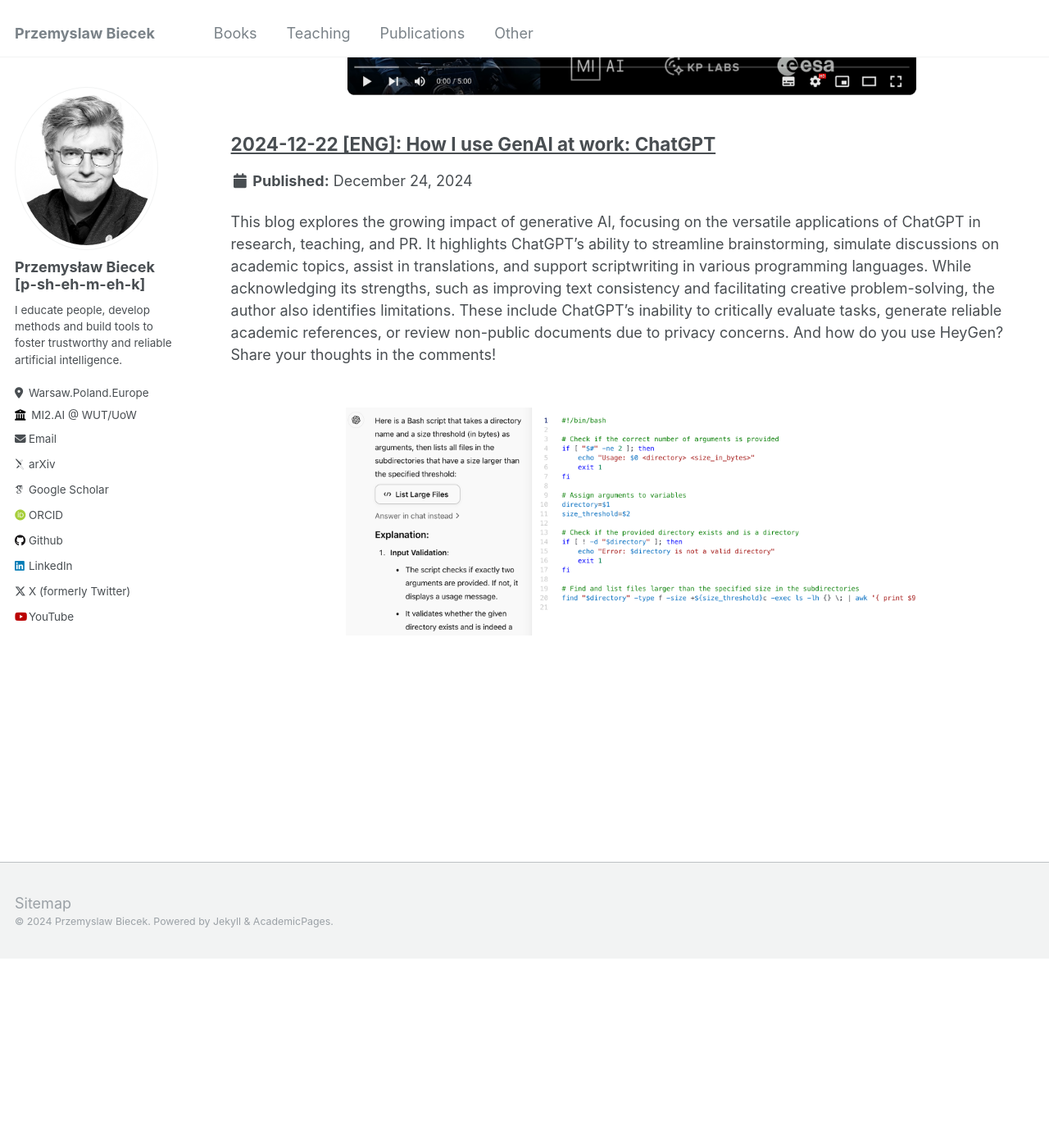
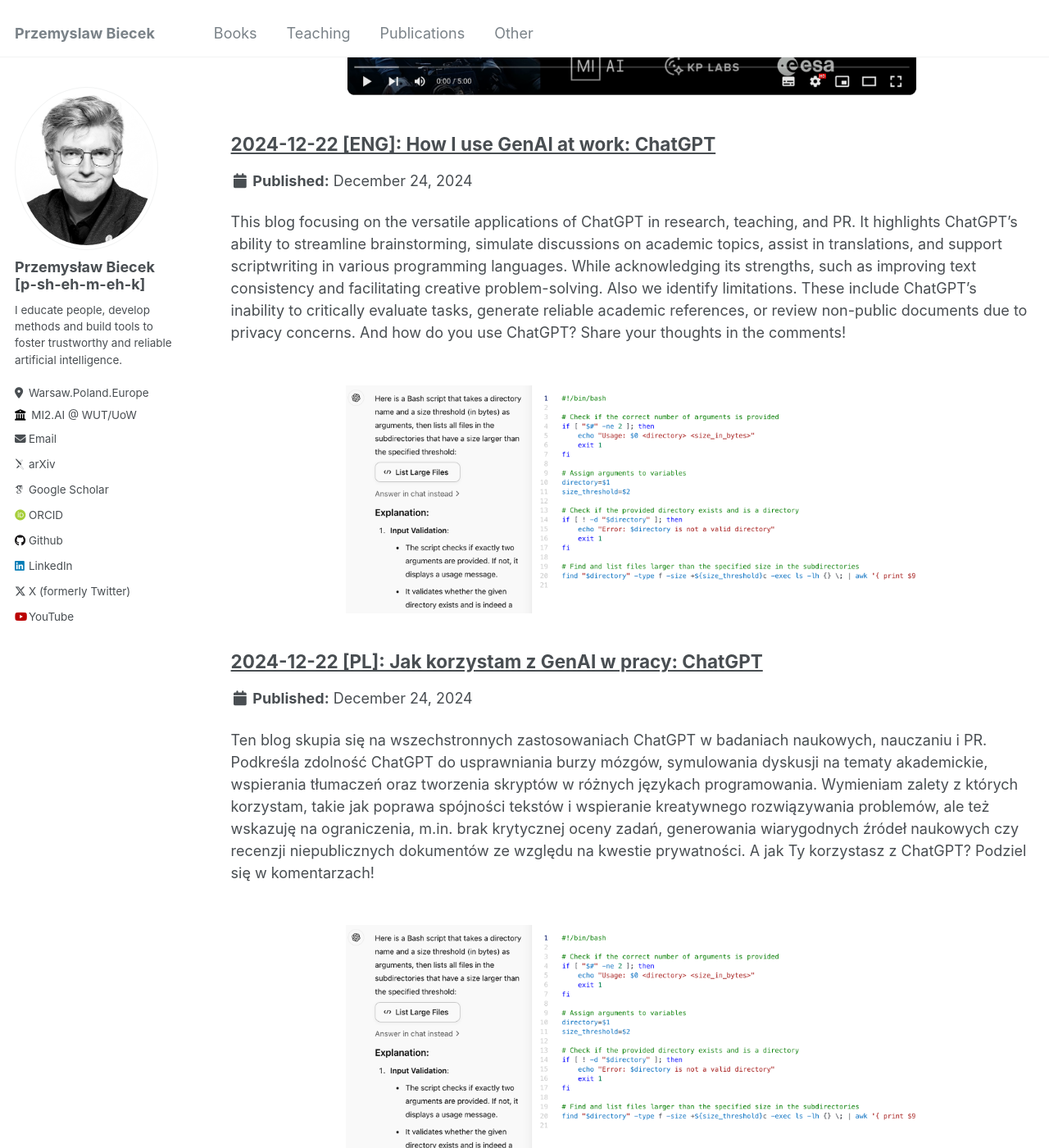
Before and after one commit to pbiecek/pbiecek.github.io, a Jekyll site: the page built from _pages/portfolio.html, in a window 1280 px wide and 1400 px high, scrolled down 4321 px. Shown: the whole window at 82% size. Built offline with Jekyll 4.4.1, drawn with Linux system fonts in a browser that asks for light colours; some web fonts are replaced; before the commit the page ends 5490 px from its top, so only the background shows below that; some of the changed lines change nothing that is shown.

Commit message:
dodana wersja polska

```diff
--- a/_portfolio/20241224_GenAI_ChatGPT.md
+++ b/_portfolio/20241224_GenAI_ChatGPT.md
@@ -1,6 +1,6 @@
 ---
 title: "2024-12-22 [ENG]: How I use GenAI at work: ChatGPT"
-excerpt: "This blog explores the growing impact of generative AI, focusing on the versatile applications of ChatGPT in research, teaching, and PR. It highlights ChatGPT's ability to streamline brainstorming, simulate discussions on academic topics, assist in translations, and support scriptwriting in various programming languages. While acknowledging its strengths, such as improving text consistency and facilitating creative problem-solving, the author also identifies limitations. These include ChatGPT's inability to critically evaluate tasks, generate reliable academic references, or review non-public documents due to privacy concerns.  And how do you use HeyGen? Share your thoughts in the comments!<br/><br/><center><img src='/images/20241222_bash.png' width='700'></center>"
+excerpt: "This blog focusing on the versatile applications of ChatGPT in research, teaching, and PR. It highlights ChatGPT's ability to streamline brainstorming, simulate discussions on academic topics, assist in translations, and support scriptwriting in various programming languages. While acknowledging its strengths, such as improving text consistency and facilitating creative problem-solving. Also we identify limitations. These include ChatGPT's inability to critically evaluate tasks, generate reliable academic references, or review non-public documents due to privacy concerns.  And how do you use ChatGPT? Share your thoughts in the comments!<br/><br/><center><img src='/images/20241222_bash.png' width='700'></center>"
 collection: portfolio
 ---
 
--- /dev/null
+++ b/_portfolio/20241224_GenAI_ChatGPT_PL.md
@@ -0,0 +1,55 @@
+---
+title: "2024-12-22 [PL]: Jak korzystam z GenAI w pracy: ChatGPT"
+excerpt: "Ten blog skupia się na wszechstronnych zastosowaniach ChatGPT w badaniach naukowych, nauczaniu i PR. Podkreśla zdolność ChatGPT do usprawniania burzy mózgów, symulowania dyskusji na tematy akademickie, wspierania tłumaczeń oraz tworzenia skryptów w różnych językach programowania. Wymieniam zalety z których korzystam, takie jak poprawa spójności tekstów i wspieranie kreatywnego rozwiązywania problemów, ale też wskazuję na ograniczenia, m.in. brak krytycznej oceny zadań, generowania wiarygodnych źródeł naukowych czy recenzji niepublicznych dokumentów ze względu na kwestie prywatności. A jak Ty korzystasz z ChatGPT? Podziel się w komentarzach!<br/><br/><center><img src='/images/20241222_bash.png' width='700'></center>"
+collection: portfolio
+---
+
+Generatywna AI wciąż zmienia sposób, w jaki pracujemy i komunikujemy się, szczególnie w obszarach kreatywnych. Przewidzenie pełnego zakresu jej wpływu pozostaje otwartym pytaniem, ale wdrażanie tych narzędzi to tylko kwestia czasu.
+
+W tym wpisie podzielę się moimi doświadczeniami z ChatGPT, prawdopodobnie najbardziej znanym asystentem AI. To narzędzie ogólnego zastosowania o szerokim zakresie funkcji, ale tutaj przedstawię 5 najważniejszych w mojej codziennej pracy w badaniach, nauczaniu i PR.
+
+**Czym jest ChatGPT?**
+
+ChatGPT [https://chatgpt.com/](https://chatgpt.com/) to asystent konwersacyjny oparty na AI, zaprojektowany do pomocy w szerokim zakresie zadań – od odpowiadania na pytania dotyczących wiedzy ogólnej, tworzeniu napisów wpełniających określone warunki (np. dot formy) po generowanie kreatywnych treści, takich jak opowiadania, oprogramowanie czy eseje popularnonaukowe. Dzięki zdolności do przetwarzania języka naturalnego umożliwia on użytkownikom interakcję w formula konwersacji. Pozawala to czasem na rozwiązywanie złożonych zadań w sposób przystępny i angażujący (akurat w utrzymaniu zaangażowania jest świetny).
+
+Pierwsza publiczna wersja ChatGPT 3.5 została udostępniona 30 listopada 2022 roku. Była to interaktywna wersja narzędzia, która szybko zyskała ogromną popularność i stała się symbolem interaktywnych asystentów AI.
+
+ChatGPT działa jak wirtualny asystent, który upraszcza rozwiązywanie problemów, burzę mózgów i tworzenie treści bez potrzeby posiadania zaawansowanej wiedzy technicznej. Moim zdaniem ta technologia ma ogromny potencjał w takich branżach jak edukacja, badania naukowe i obsługa klienta, oferując innowacyjne sposoby angażowania wiedzy.
+
+
+**Jak korzystam z ChatGPT?**
+
+*Opis dotyczy subskrypcji płatnej.*
+
+ChatGPT to asystent, któremu można powierzyć niemal każde zadanie. Dzięki mechanizmowi pamięci dostępnemu od kilku miesięcy, może także podsumować zadania, do których używałem go w ciągu ostatniego roku. Oto to takie krótkie podsumowanie moich interakcji:
+
+*ChatGPT świetnie sprawdza się przy burzy mózgów dotyczącej tytułów sekcji, akronimów i alternatywnych nazw/określeń.* Jest niezastąpiony przy generowaniu wielu możliwych rozwiązań dla zadań typu "zaproponuj 20 różnych pomysłów na połączenie XAI z wyzwaniami dla administracji publicznej. Dla każdego zastosowania zaproponuj krótki atrakcyjny akronim, który jest słowem zaczynającym się na literę A." Zazwyczaj 50% propozycji nie ma większego sensu, kolejne 30% do niczego się nie nadaje, ale pozostałe często prowadzą do ciekawych rozwiązań.
+
+![/images/20241222_brainstorm.png](/images/20241222_brainstorm.png)
+
+*ChatGPT może być użyteczny jako partner do symulacji dyskusji* przy przeglądaniu artykułu naukowego, prezentacji czy konkretnego tematu. Asystent może zaproponować listę pytań do poszczególnych fragmentów tekstu oraz zmiany językowe. Taka interakcja jest też pomocna, gdy na podstawie artykułu chcemy ustalić listę punktów do omówienia na zajęciach, by przedstawić nowy temat.
+
+*ChatGPT dobrze radzi sobie z tłumaczeniami.* Do tej pory używałem do tego DeepL, który jest fantastycznym narzędziem. Coraz częściej jednak wybieram ChatGPT, głównie dlatego, że łatwiej nadać tekstowi jednolity ton – uczynić go bardziej formalnym, nieco skrócić lub uprościć słowa. Jedyna funkcja, której mi brakuje w porównaniu do DeepL, to możliwość wyboru synonimów jednym kliknięciem. Poza tym ChatGPT jest doskonałym tłumaczem, który zazwyczaj wymaga tylko drobnych poprawek.
+
+![/images/20241222_translating.png](/images/20241222_translating.png)
+
+*ChatGPT jest dobrym asystentem w pisaniu skryptów w językach, których rzadko używam* (np. bash, javascript, formatowanie JSON, XML itp.).
+
+![/images/20241222_bash.png](/images/20241222_bash.png)
+
+*ChatGPT może także dobrze działać przy sugerowaniu aktywności integracyjnych*. Na przykład znalezienie pubu w Warszawie na świętowanie publikacji artykułu o XAI w zastosowaniach kosmicznych. Albo zaproponowanie aktywności networkingowej, która rozgrzeje dyskusje między ekspertami pracującymi nad AI w nauce.
+
+
+**Czego nie robię z ChatGPT?**
+
+Jest kilka rzeczy, których nie robię z ChatGPT. Lista mogłaby być pewnie dłuższa, ale wymieniam najbardziej problematyczne. Pewnie też w miarę ulepszania narzędzia być może niektóre z tych rzeczy staną się możliwe.
+
+Zadania wymagające krytycznego osądu, czy mogą zostać wykonane. Obecnie ChatGPT nie jest w stanie ocenić, co jest w jego zasięgu, a co nie. Na przykład przy "podaj 5 losowych liczb" zrobi coś, ale liczby te nie zawsze będą naprawdę losowe (i nie jest jasne, z jakiego zakresu pochodzą).
+
+Generowanie bibliografii akademickiej lub źródeł dla mniej oczywistych faktów. Choć robi to coraz lepiej, zawsze należy sprawdzać źródła.
+
+Recenzowanie cudzych prac, prac dyplomowych czy innych treści, które nie są publicznie dostępne. Licencje komercyjne mają co prawda wyłączenie, że dane interakcji nie są wykorzystywane do trenowania modelu, ale są między innymi przechowywane w lokalnej pamięci. Poza tym wiele czasopism wyraźnie pisze do recenzentów, że nie mogą używać narzędzi GenAI w recenzji.
+
+**A jak Ty korzystasz z ChatGPT?**
+
+Podziel się swoimi doświadczeniami w komentarzach.
```
